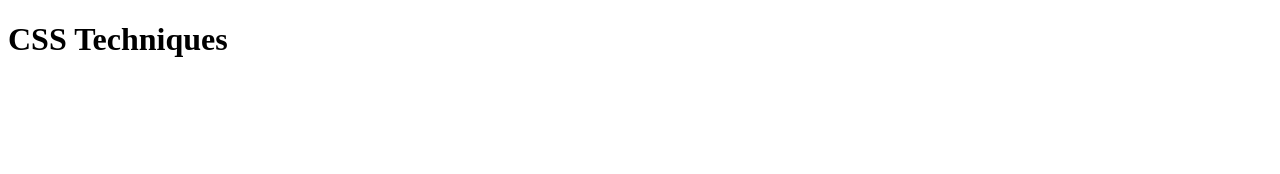
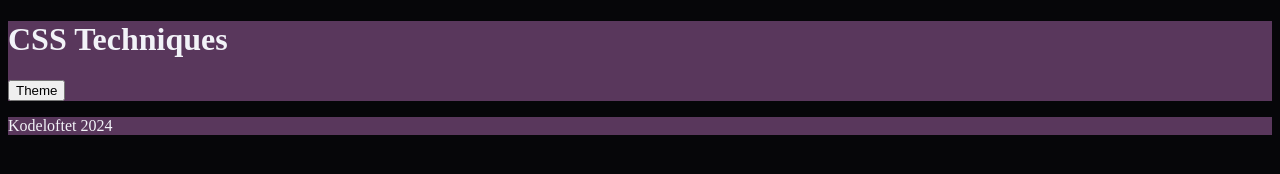
Before and after one commit to LarsGJobloop/kodelofte-gruppe-10-css-techniques, a website: page index.html in a window 1280 px wide. Drawn offline with Linux system fonts and the light colour scheme.

Commit message:
add theme toggler

```diff
--- a/index.html
+++ b/index.html
@@ -1,11 +1,21 @@
 <!DOCTYPE html>
-<html lang="en">
+<html lang="en" data-theme="dark">
   <head>
-  <meta charset="UTF-8">
-  <meta name="viewport" content="width=device-width, initial-scale=1.0">
+    <meta charset="UTF-8" />
+    <meta name="viewport" content="width=device-width, initial-scale=1.0" />
+    <link rel="stylesheet" href="palette.css" />
     <title>CSS Tecniques</title>
+    <script defer src="main.js"></script>
   </head>
   <body>
+    <header class="bg-secondary">
       <h1>CSS Techniques</h1>
+
+      <button id="toggle-theme">Theme</button>
+    </header>
+
+    <footer class="bg-secondary">
+      <p>Kodeloftet 2024</p>
+    </footer>
   </body>
 </html>
--- /dev/null
+++ b/main.js
@@ -0,0 +1,20 @@
+// Logic for toggle the theme
+function toggleTheme() {
+  // Find the <html> element
+  let htmlElement = document.querySelector("html");
+
+  // Read the current data-theme value
+  let currentTheme = htmlElement.dataset.theme;
+
+  // If current theme === "dark" then data-them="light"
+  if (currentTheme === "dark") {
+    htmlElement.dataset.theme = "light";
+  } else {
+    // else data-theme="dark"
+    htmlElement.dataset.theme = "dark";
+  }
+}
+
+// Find the button that should trigger the function
+let themeButton = document.getElementById("toggle-theme");
+themeButton.addEventListener("click", toggleTheme);
--- /dev/null
+++ b/palette.css
@@ -0,0 +1,31 @@
+:root[data-theme="light"] {
+  --text: #07080d;
+  --background: #f6f6f9;
+  --primary: #6969a5;
+  --secondary: #c4a3c8;
+  --accent: #b686af;
+}
+:root[data-theme="dark"] {
+  --text: #f2f3f8;
+  --background: #060609;
+  --primary: #5a5a96;
+  --secondary: #59375c;
+  --accent: #794972;
+}
+
+html {
+  color: var(--text);
+  background-color: var(--background);
+}
+
+.bg-primary {
+  background-color: var(--primary);
+}
+
+.bg-secondary {
+  background-color: var(--secondary);
+}
+
+.text-primary {
+  color: var(--primary);
+}
```
Lines whose indentation alone changed are shown as unchanged.
